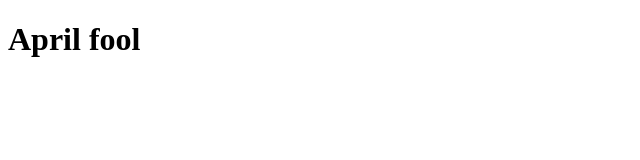
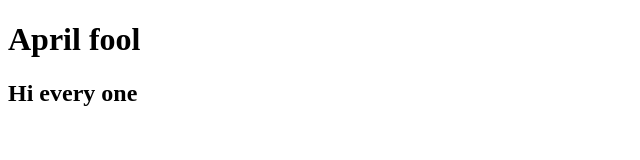
Before and after one commit to 99220040811/project-2, a plain HTML site: page index.html in a window 1280 px wide. Shown: the whole page, without its empty margins (0-640 px from the left). Drawn offline with Linux system fonts and the light colour scheme.

Commit message:
add h2  tag

```diff
--- a/index.html
+++ b/index.html
@@ -7,6 +7,7 @@
 </head>
 <body>
     <h1>April fool</h1>
+    <h2> Hi every  one</h2>
 
 </body>
 </html>
```
